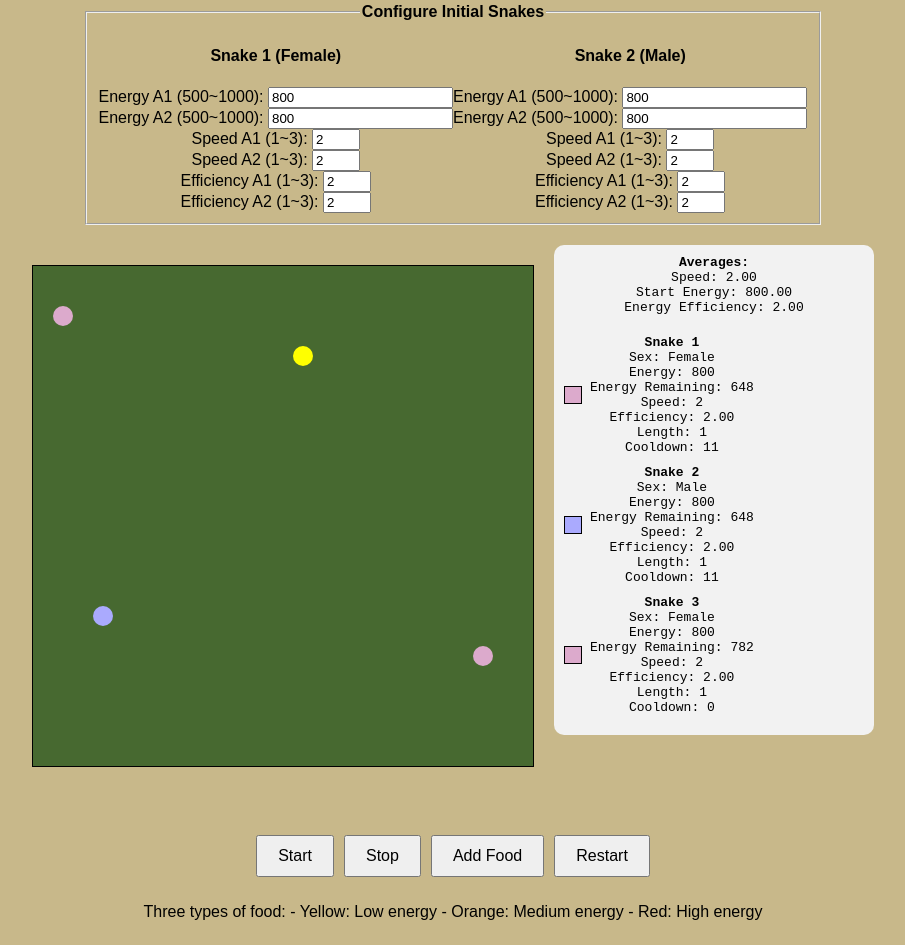
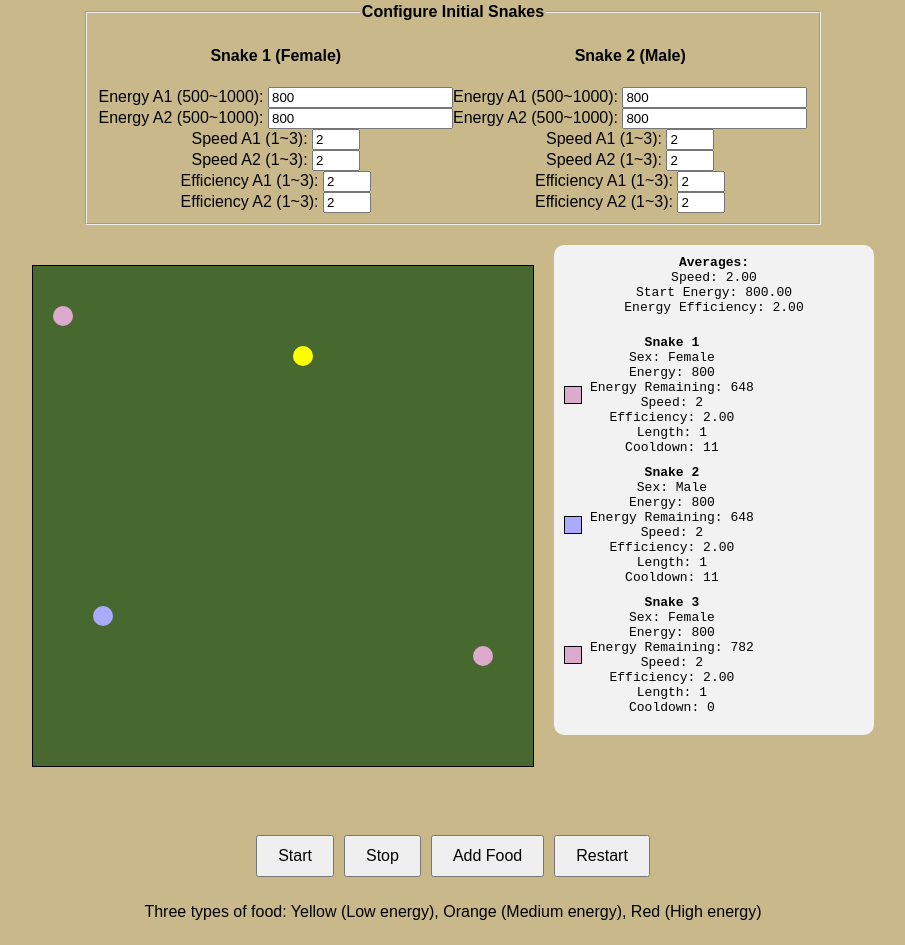
Before and after one commit to orm24/snake-evolution-simulator, a plain HTML site: page index.html in a window 1280 px wide. Shown: the part 224-1169 px from the top of the page, without its empty margins (187-1092 px from the left). Drawn offline with Linux system fonts and the light colour scheme.

Commit message:
Update index.html

```diff
--- a/index.html
+++ b/index.html
@@ -62,10 +62,7 @@
     <script type="module" src="js/snake.js"></script>
     <script type="module" src="js/utils.js"></script>
     <p>
-        Three types of food:
-        - Yellow: Low energy
-        - Orange: Medium energy
-        - Red: High energy
+        Three types of food: Yellow (Low energy), Orange (Medium energy), Red (High energy)
     </p>
 </body>
 </html>
```
